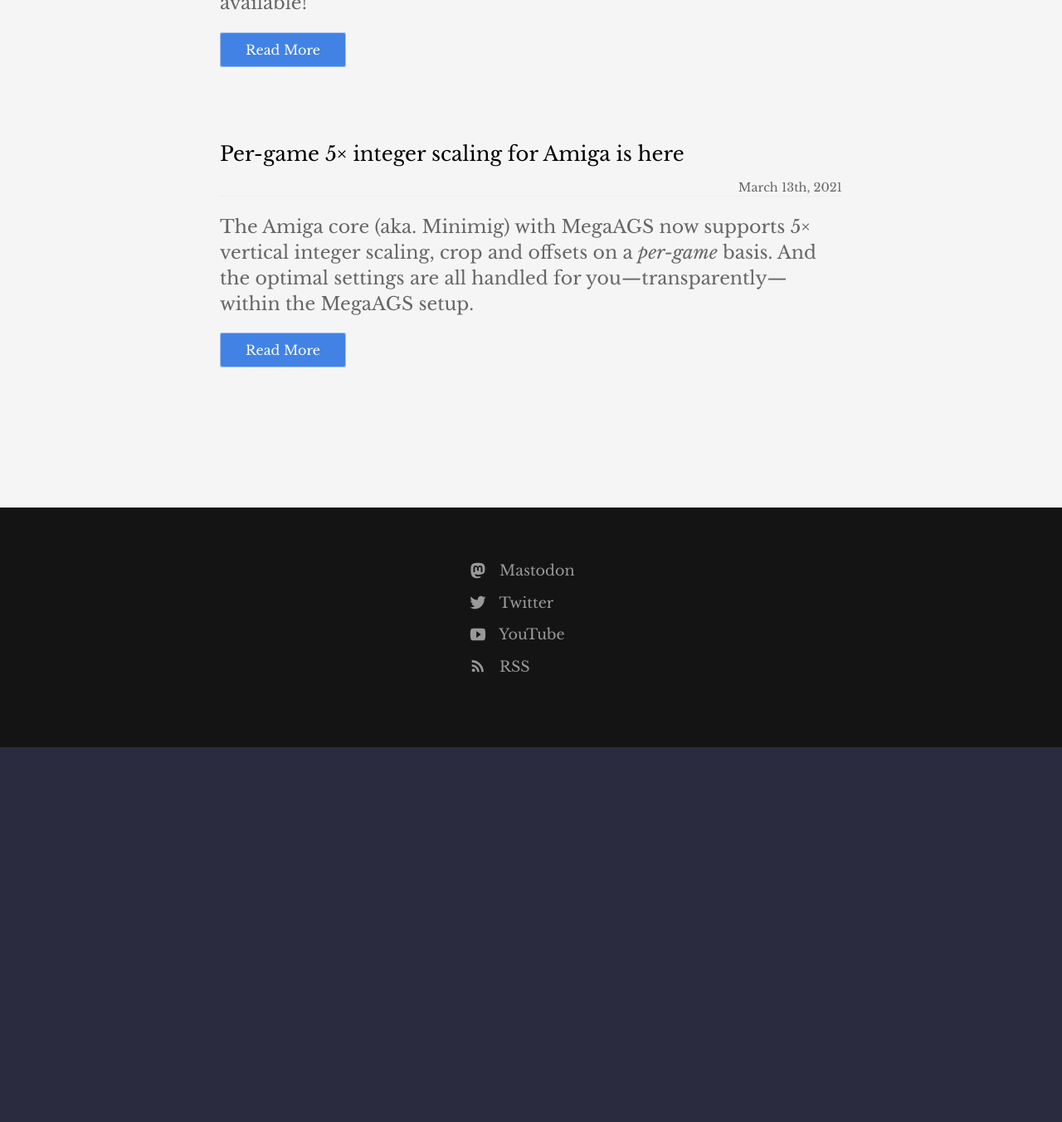
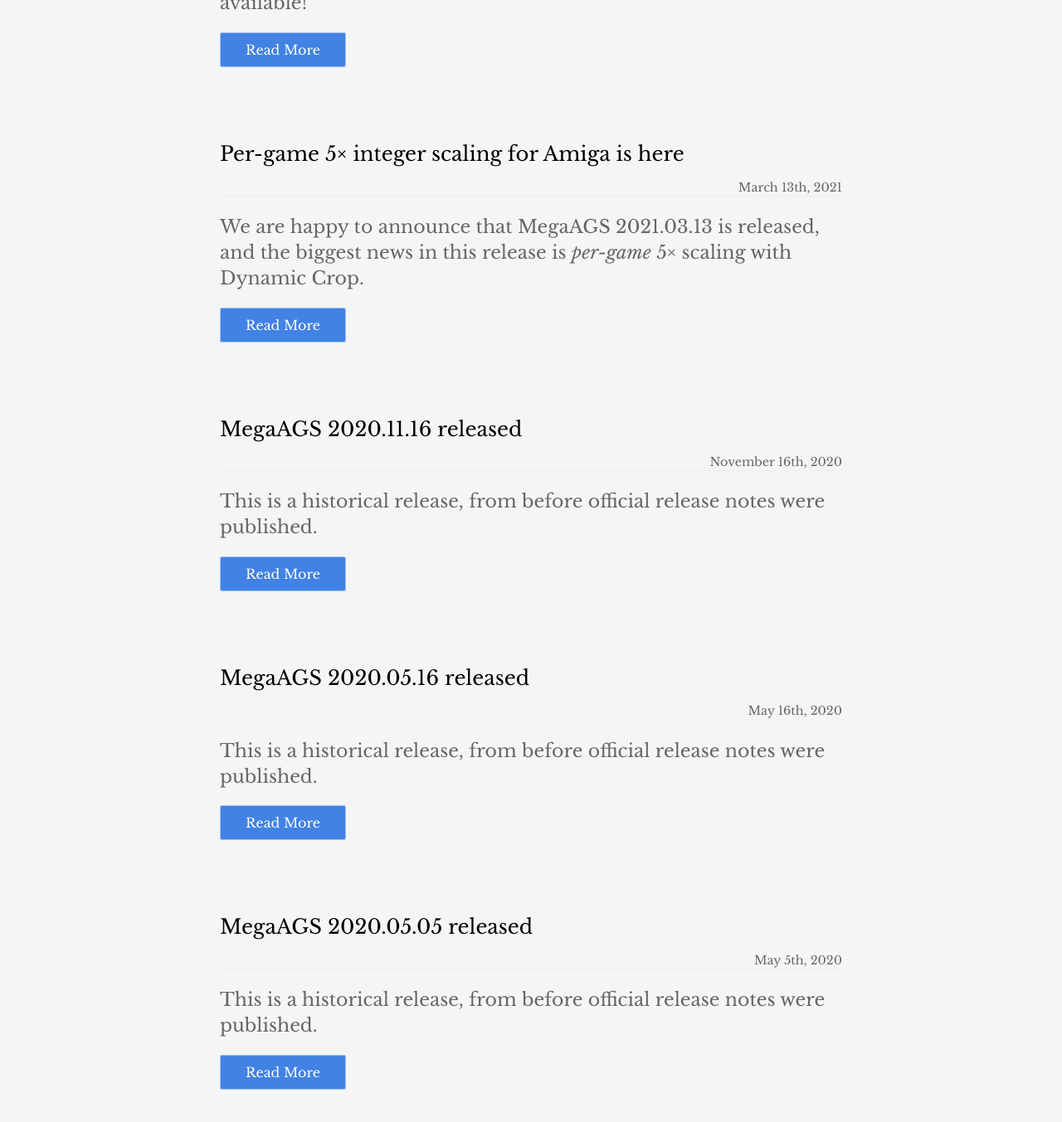
Before and after one commit to amigavision/amigavision.github.io, a Jekyll site: the page built from news/index.html, in a window 1280 px wide and 1400 px high, scrolled down 1089 px. Shown: the top 1353 px of the window at 83% size. Built offline with Jekyll 4.4.1, drawn with Linux system fonts in a browser that asks for light colours; the list of posts is cut into pages by our own code; before the commit the page ends 1990 px from its top, so only the background shows below that.

Commit message:
Adding historical entries

```diff
--- /dev/null
+++ b/_posts/2020-05-05-2020.05.05.md
@@ -0,0 +1,9 @@
+---
+title: MegaAGS 2020.05.05 released
+---
+This is a historical release, from before official release notes were published.
+
+In summary, this release contained:
+
+* Support for the HD720 graphics driver, up to 720p using the original AGA chipset
+* WHDLoad updates
--- /dev/null
+++ b/_posts/2020-05-16-2020.05.16.md
@@ -0,0 +1,10 @@
+---
+title: MegaAGS 2020.05.16 released
+---
+This is a historical release, from before official release notes were published.
+
+In summary, this release contained:
+
+* Disk Mag category added
+* Crack Intro category added
+* WHDLoad updates
--- /dev/null
+++ b/_posts/2020-11-16-2020.11.16.md
@@ -0,0 +1,9 @@
+---
+title: MegaAGS 2020.11.16 released
+---
+This is a historical release, from before official release notes were published.
+
+In summary, this release contained:
+
+* RTG support for high-resolution graphics up to 1920×1080 in Workbench
+* WHDLoad updates
--- a/_posts/2021-03-13-5x.md
+++ b/_posts/2021-03-13-5x.md
@@ -1,6 +1,8 @@
 ---
 title: Per-game 5× integer scaling for Amiga is here
 ---
+
+We are happy to announce that MegaAGS 2021.03.13 is released, and the biggest news in this release is *per-game* 5× scaling with Dynamic Crop.
 
 The Amiga core (aka. Minimig) with MegaAGS now supports 5× vertical integer scaling, crop and offsets on a *per-game* basis. And the optimal settings are all handled for you—transparently—within the MegaAGS setup.
 
```
